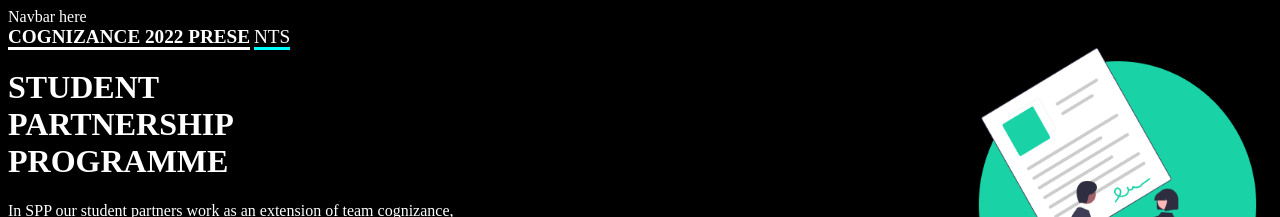
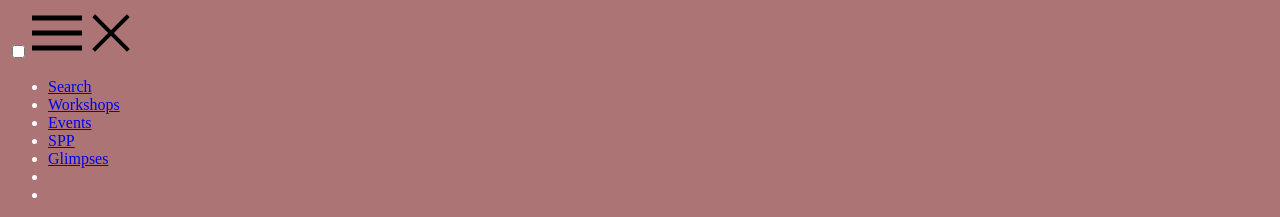
Before and after one commit to akshitkg/freshers-prac-cogni, a plain HTML site: page index.html in a window 1280 px wide. Shown: the top 217 px of the page. Drawn offline with Linux system fonts and the light colour scheme.

Commit message:
Saving work to make the navbar

```diff
--- a/index.css
+++ b/index.css
@@ -1,5 +1,5 @@
 body {
-  background-color: black;
+  background-color: rgb(172, 116, 116);
   color: white;
   overflow-x: hidden;
 }
--- a/index.html
+++ b/index.html
@@ -8,7 +8,50 @@
     <link rel="stylesheet" href="./index.css" />
   </head>
   <body>
-    <nav>Navbar here</nav>
+    <nav class="nav">
+      <input type="checkbox" class="nav__checkbox" id="nav__checkbox" />
+      <label for="nav__checkbox" class="nav__toggle">
+        <svg
+          class="menu"
+          xmlns="http://www.w3.org/2000/svg"
+          x="0px"
+          y="0px"
+          width="50"
+          height="50"
+          viewBox="0 0 50 50"
+          style="fill: #000000"
+        >
+          <path
+            d="M 0 7.5 L 0 12.5 L 50 12.5 L 50 7.5 L 0 7.5 z M 0 22.5 L 0 27.5 L 50 27.5 L 50 22.5 L 0 22.5 z M 0 37.5 L 0 42.5 L 50 42.5 L 50 37.5 L 0 37.5 z"
+          ></path>
+        </svg>
+        <svg
+          class="close"
+          xmlns="http://www.w3.org/2000/svg"
+          x="0px"
+          y="0px"
+          width="50"
+          height="50"
+          viewBox="0 0 50 50"
+          style="fill: #000000"
+        >
+          <path
+            d="M 9.15625 6.3125 L 6.3125 9.15625 L 22.15625 25 L 6.21875 40.96875 L 9.03125 43.78125 L 25 27.84375 L 40.9375 43.78125 L 43.78125 40.9375 L 27.84375 25 L 43.6875 9.15625 L 40.84375 6.3125 L 25 22.15625 Z"
+          ></path>
+        </svg>
+      </label>
+
+      <ul class="nav__menu">
+          <li><a href="#">Search</a></li>
+          <li><a href="#">Workshops</a></li>
+          <li><a href="#">Events</a></li>
+          <li><a href="#">SPP</a></li>
+          <li><a href="#">Glimpses</a></li>
+          <li><a href="#"></a></li>
+          <li><a href=""></a></li>
+      </ul>
+    </nav>
+
     <span id="title-1">COGNIZANCE 2022 PRESE</span>
     <span id="title-2">NTS </span>
 
@@ -69,14 +112,24 @@
     <div class="perks-container">
       <div class="perks-card">
         <div>
-          <img class='one' id='1' src="./assets/images/pr intersnip certificate.svg" alt="" />
+          <img
+            class="one"
+            id="1"
+            src="./assets/images/pr intersnip certificate.svg"
+            alt=""
+          />
         </div>
         <div><p>PR Internship certificate from Cognizance IIT Roorkee</p></div>
       </div>
 
       <div class="perks-card">
         <div>
-          <img class='one' id='2' src="./assets/images/internship opportunity.svg" alt="" />
+          <img
+            class="one"
+            id="2"
+            src="./assets/images/internship opportunity.svg"
+            alt=""
+          />
         </div>
         <div><p>Internship opportunities from our proud sponsors</p></div>
       </div>
```
